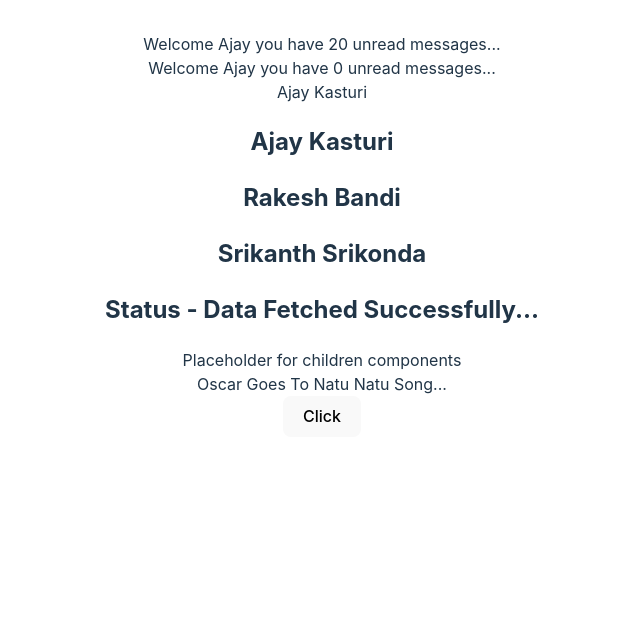
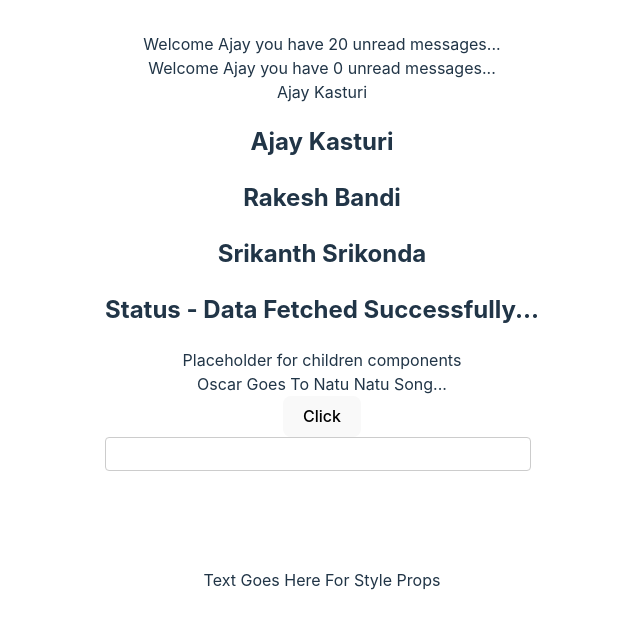
Before and after one commit to ajaykasturi/React-TypeScript, a React (Vite) app: page / in a window 1280 px wide. Shown: the top 628 px of the page, without its empty margins (318-958 px from the left). Built offline with nearby package versions, Linux system fonts and the light colour scheme.

Commit message:
style props in react with typescript

```diff
--- a/src/App.tsx
+++ b/src/App.tsx
@@ -1,7 +1,9 @@
 import "./App.css";
 import { Button } from "./components/Button";
+import { Container } from "./components/Container";
 import Greet from "./components/Greet";
 import { Heading } from "./components/Heading";
+import { Input } from "./components/Input";
 import { Oscar } from "./components/Oscar";
 import Person from "./components/Person";
 import PersonList from "./components/PersonList";
@@ -39,6 +41,10 @@ function App() {
       <Button
         handleClick={(event) => console.log("button is clicked", event)}
       />
+      <Input value={""} handleChange={(event) => console.log(event)} />
+      <Container
+        styles={{ border: "1px solid white", padding: "3rem", margin: "3rem" }}
+      />
     </>
   );
 }
--- /dev/null
+++ b/src/components/Container.tsx
@@ -0,0 +1,6 @@
+type ContainerProps = {
+  styles: React.CSSProperties;
+};
+export const Container = (props: ContainerProps) => {
+  return <div style={props.styles}>Text Goes Here For Style Props</div>;
+};
--- /dev/null
+++ b/src/components/Input.tsx
@@ -0,0 +1,11 @@
+type InputProps = {
+  value: string;
+  handleChange: (event: React.ChangeEvent<HTMLInputElement>) => void;
+};
+export const Input = (props: InputProps) => {
+  return (
+    <div>
+      <input type="text" value={props.value} onChange={props.handleChange} />
+    </div>
+  );
+};
```
